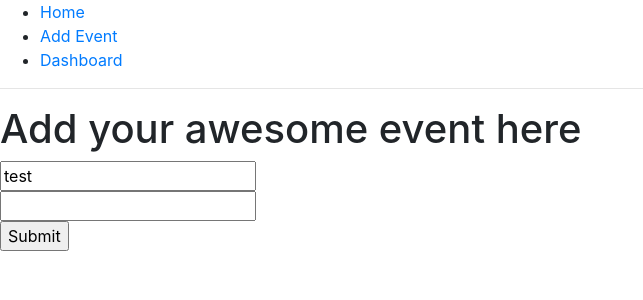
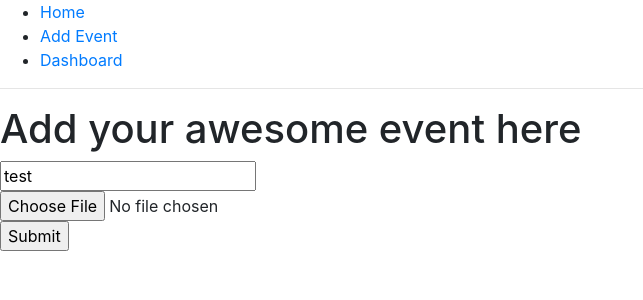
Before and after one commit to samiul-sheikh/volunteer-network, a React (Create React App) app: page /addEvents in a window 1280 px wide. Shown: the top 300 px of the page, without its empty margins (0-643 px from the left). Built offline with nearby package versions, Linux system fonts and the light colour scheme.

Commit message:
upload images in third party hosting like imgbb

```diff
--- a/src/Components/AddEvents/AddEvents.js
+++ b/src/Components/AddEvents/AddEvents.js
@@ -1,9 +1,25 @@
+import axios from 'axios';
 import React from 'react';
 import { useForm } from "react-hook-form";
 
 const AddEvents = () => {
     const { register, handleSubmit, watch, errors } = useForm();
     const onSubmit = data => console.log(data);
+    const handleImageUpload = event => {
+        console.log(event.target.files[0]);
+        // send image to third party app imgbb
+        const imageData = new FormData();
+        imageData.set('key', 'b8a0776f79e4a37c3c341318f0f61e22');
+        imageData.append('image', event.target.files[0])
+
+        axios.post('https://api.imgbb.com/1/upload', imageData)
+            .then(function (response) {
+                console.log(response.data.data.display_url);
+            })
+            .catch(function (error) {
+                console.log(error);
+            });
+    }
 
     return (
         <div>
@@ -11,8 +27,7 @@ const AddEvents = () => {
             <form onSubmit={handleSubmit(onSubmit)}>
                 <input name="example" defaultValue="test" ref={register} />
                 <br />
-                <input name="exampleRequired" ref={register({ required: true })} />
-                {errors.exampleRequired && <span>This field is required</span>}
+                <input name="exampleRequired" type="file" onChange={handleImageUpload} />
                 <br />
                 <input type="submit" />
             </form>
```
